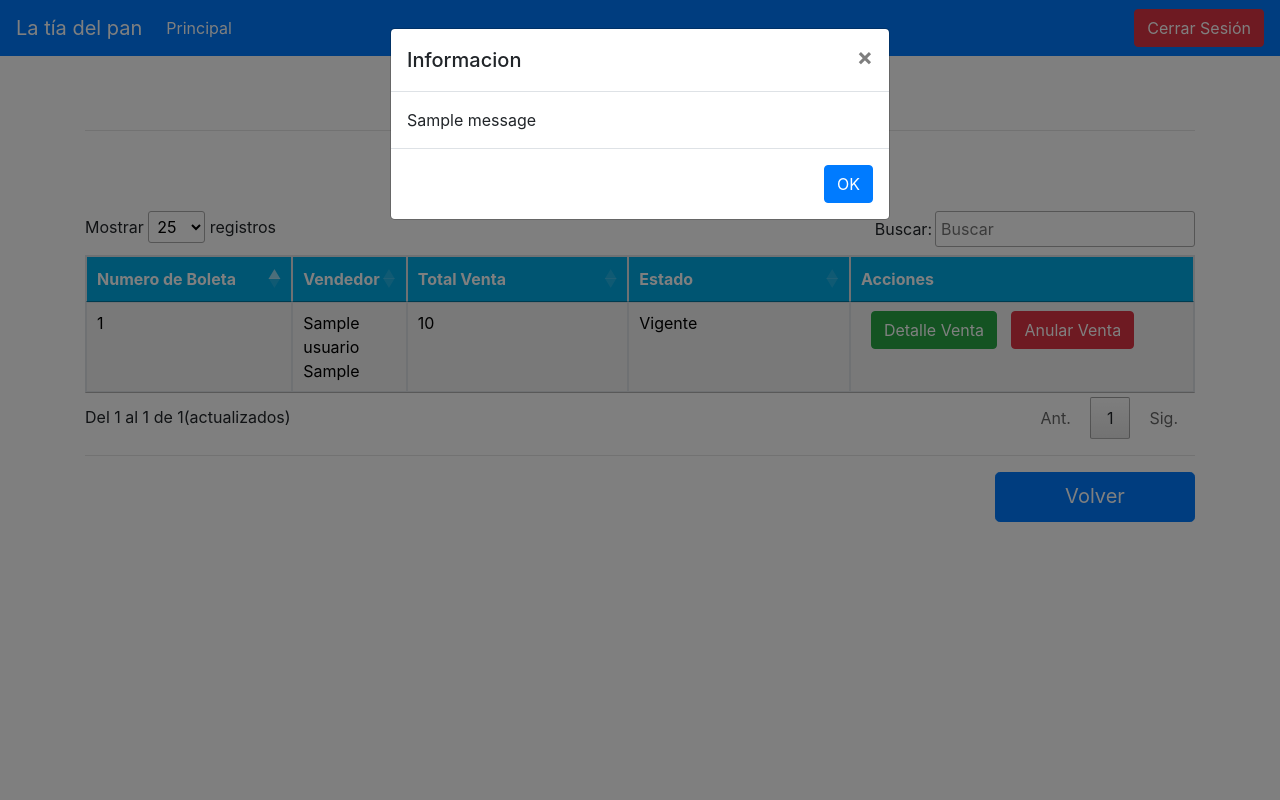
After one commit to john128762/Proyecto-Portafolio-2022, a Django app: page /anularBoleta/ in a window 1280 px wide. The commit adds this page. Run offline with Django 4.2, Linux system fonts and the light colour scheme; tables that the repository leaves empty hold one stand-in row (values such as "Sample post"); one stand-in notice (Sample message) is shown; parts of the project's set-up code (start-up, migrations or seed data) failed here and were passed over; some libraries are stand-ins or nearby versions.

Commit message:
Desarrollo anulacion de ventas - 30%

```diff
--- a/laTiaDelPan/backend/Controladores/ConvertidorTipos.py
+++ b/laTiaDelPan/backend/Controladores/ConvertidorTipos.py
@@ -35,7 +35,7 @@ class ConvertidorTipos:
 
     @staticmethod
     def ConvertirBoleta(boletaBDD: models.Boleta) -> modelsApp.Boleta:
-        boleta = modelsApp.Boleta(boletaBDD.BOL_NUMERO, boletaBDD.BOL_FECHA_VENTA, boletaBDD.BOL_SUBTOTAL, boletaBDD.BOL_IVA, boletaBDD.BOL_VIGENCIA, ConvertidorTipos.ConvertirUsuario(models.Usuario.objects.get(USU_USUARIO = boletaBDD.USU_USERNAME)))
+        boleta = modelsApp.Boleta(boletaBDD.BOL_NUMERO, boletaBDD.BOL_FECHA_VENTA, boletaBDD.BOL_SUBTOTAL, boletaBDD.BOL_IVA, boletaBDD.BOL_VIGENCIA, ConvertidorTipos.ConvertirUsuario(boletaBDD.USU_USERNAME))
         return boleta
 
     @staticmethod
--- /dev/null
+++ b/laTiaDelPan/backend/templates/anularBoleta.html
@@ -0,0 +1,178 @@
+<!DOCTYPE html>
+<html lang="en">
+<head>
+    <meta charset="UTF-8">
+    <meta http-equiv="X-UA-Compatible" content="IE=edge">
+    <meta name="viewport" content="width=device-width, initial-scale=1.0">
+    {% load static %}
+    <link rel="stylesheet" href="{% static 'css/categoria.css' %}">
+    <link rel="stylesheet" href="https://use.fontawesome.com/releases/v5.8.1/css/all.css" integrity="sha384-50oBUHEmvpQ+1lW4y57PTFmhCaXp0ML5d60M1M7uH2+nqUivzIebhndOJK28anvf" crossorigin="anonymous">
+    <link rel="stylesheet" href="https://cdn.jsdelivr.net/npm/bootstrap@4.6.1/dist/css/bootstrap.min.css">
+    <link rel="stylesheet" type="text/css" href="https://cdn.datatables.net/v/dt/dt-1.11.5/datatables.min.css"/>
+    <script src="https://cdn.jsdelivr.net/npm/jquery@3.6.0/dist/jquery.slim.min.js"></script>
+    <script src="https://cdn.jsdelivr.net/npm/popper.js@1.16.1/dist/umd/popper.min.js"></script>
+    <script src="https://cdn.jsdelivr.net/npm/bootstrap@4.6.1/dist/js/bootstrap.bundle.min.js"></script>
+    <title>Administracion de Boletas</title>
+</head>
+<body>
+    <!-- Navbar -->
+    <nav class="navbar navbar-expand-lg navbar-dark bg-primary">
+        <a class="navbar-brand" href="/principal/">La tía del pan</a>
+        <button class="navbar-toggler" type="button" data-toggle="collapse" data-target="#navbarSupportedContent" aria-controls="navbarSupportedContent" aria-expanded="false" aria-label="Toggle navigation">
+          <span class="navbar-toggler-icon"></span>
+        </button>
+        <div class="collapse navbar-collapse" id="navbarSupportedContent">
+          <ul class="navbar-nav mr-auto">
+            <li class="nav-item active">
+              <a class="nav-link" href="/principal/">Principal <span class="sr-only">(current)</span></a>
+            </li>
+          </ul>
+          <form class="form-inline my-2 my-lg-0">
+            <button class="btn btn-danger my-2 my-sm-0" type="submit">Cerrar Sesión</button>
+          </form>
+        </div>
+    </nav>
+    <div class="container">
+         <h1 style=" text-align: center; margin-top: 10px">Administracion de Boletas</h1>
+         <hr>
+    </div>
+  <!-- Modal Editar Categoria -->
+  <div class="modal fade" id="EditarCategoria" tabindex="-1" role="dialog" aria-labelledby="exampleModalLabel" aria-hidden="true">
+    <div class="modal-dialog" role="document">
+        <div class="modal-content">
+            <div class="modal-header">
+            <h5 class="modal-title" id="exampleModalLabel">Editar Categoría</h5>
+            <button type="button" class="close" data-dismiss="modal" aria-label="Close">
+                <span aria-hidden="true">&times;</span>
+            </button>
+        </div>
+        <form id="formEditCate" method="POST" action="/editCate/">
+          {% csrf_token %}
+          <div class="modal-body">
+            <input type="hidden" id="idEdit" name="idEdit" class="form-control">
+            <label>Nombre:</label>
+            <input type="text" class="form-control" pattern="^[A-zÀ-ž]+$" id="nombreCategoriaEdit" name="nombreCategoriaEdit" placeholder="Ingrese Nombre Categoría" required autofocus>
+            <label style="margin-top: 10px;">Descripción:</label>
+            <textarea class="form-control" pattern="^[A-z0-9À-ž\s]+$" id="categoriaDescripcionEdit" name="categoriaDescripcionEdit" rows="5px" placeholder="Ingrese Descripcion Categoría" required></textarea>
+            <br>
+            <input type="checkbox" id="vigenciaEdit" name="vigenciaEdit" style="height:unset; margin-right: 5px;"><label for ="vigenciaEdit">¿Se encuentra vigente?</label>
+          </div>
+          <div class="modal-footer">
+            <button type="submit" class="btn btn-primary">Guardar cambios</button>
+          </div>
+        </form>
+      </div>
+    </div>
+  </div>
+  <!-- Modal Eliminar Categoria -->
+  <div class="modal fade" id="EliminarCategoria" tabindex="-1" role="dialog" aria-labelledby="exampleModalLabel" aria-hidden="true">
+    <div class="modal-dialog" role="document">
+        <div class="modal-content">
+            <div class="modal-header">
+            <h5 class="modal-title" id="exampleModalLabel">Eliminar Categoría</h5>
+            <button type="button" class="close" data-dismiss="modal" aria-label="Close">
+                <span aria-hidden="true">&times;</span>
+            </button>
+        </div>
+        <div class="modal-body">
+            <label>¿Desea eliminar esta categoría?</label>
+        </div>
+        <div class="modal-footer">
+          <form id="formEliminarCate" method="POST" action="/eliminarCate/">
+            {% csrf_token %}
+            <button type="submit" id ="btnEliminarCategoria" name="idCategoria" class="btn btn-primary" >Eliminar Categoría</button>
+            <button type="button" class="btn btn-danger" data-dismiss="modal" aria-label="Close">Cancelar</button>
+          </form>
+        </div>
+      </div>
+    </div>
+  </div>
+  <!-- Modal Informacion -->
+  <div class="modal fade" id="infoRespuesta" tabindex="-1" role="dialog" aria-labelledby="exampleModalLabel" aria-hidden="true">
+    <div class="modal-dialog" role="document">
+        <div class="modal-content">
+            <div class="modal-header">
+            <h5 class="modal-title" id="exampleModalLabel">Informacion</h5>
+            <button type="button" class="close" data-dismiss="modal" aria-label="Close">
+                <span aria-hidden="true">&times;</span>
+            </button>
+        </div>
+          <div class="modal-body">
+            {% if messages %}
+                {% for message in messages %}
+                  {{ message }}
+                {% endfor %}
+            {% endif %}
+          </div>
+          <div class="modal-footer">
+            <button type="button" class="btn btn-primary" data-dismiss="modal">OK</button>
+          </div>
+      </div>
+    </div>
+  </div>
+  <!-- tabla Categoria -->
+  <div class="container" style="margin-top: 80px;">
+      <table class="table table-striped table-bordered table-hover" id="tablaAnularBoleta">
+          <thead style="background-color: #00aae4; color: white;">
+              <tr>
+                  <th>Numero de Boleta</th>
+                  <th>Vendedor</th>
+                  <th>Total Venta</th>
+                  <th>Estado</th>
+                  <th>Acciones</th>
+              </tr>
+          </thead>
+          <tbody style="background-color: white; color: black;">
+            {% for boleta in dataBoletaT %}
+              <tr>
+                  <td>{{boleta.Numero}}</td>
+                  <td>{{boleta.Vendedor.Nombres}} {{boleta.Vendedor.Apellidos}}</td>
+                  <td>{{boleta.Subtotal}}</td>
+                  <td>
+                      {% if boleta.Vigencia %}
+                        Vigente
+                      {% endif %}
+                      {% if not boleta.Vigencia %}
+                        No Vigente
+                      {% endif %}
+                  </td>
+                  <td>
+                    <button value="{{ categoria.Id }}" id="editCat" style='margin-left: 10px;' class='btn btn-success' data-toggle='modal' data-target='#EditarCategoria' onclick="mostrarCategoriaModal('{{ categoria.Id }}','{{categoria.Nombre}}', '{{categoria.Descripcion}}', '{{categoria.Estado}}')">Detalle Venta</button>
+                    <button value="{{ categoria.Id }}" id="eliminarCat" style='margin-left: 10px;' class='btn btn-danger' data-toggle='modal' data-target='#EliminarCategoria' onclick="modalEliminarCategoria('{{ categoria.Id }}')">Anular Venta</button>
+                  </td>
+              </tr>
+            {% endfor %}
+          </tbody>
+      </table>
+      <hr>
+      <a href="/principal/" role="button" class="btn btn-outline-primary btn-lg active" id="catVolver">Volver</a>
+  </div>
+
+    <script type="text/javascript" src="https://cdn.datatables.net/v/dt/dt-1.11.5/datatables.min.js"></script>
+    <script type="text/javascript" src="{% static 'js/anularBoleta.js' %}"></script>
+    {% if messages %}
+    <script>
+      $(document).ready(function(){
+        $("#infoRespuesta").modal('show');
+      });
+    </script>
+    {% endif %}
+    <script>
+      function mostrarCategoriaModal(id, nombre, descripcion, estado){
+        document.getElementById('nombreCategoriaEdit').value = nombre;
+        document.getElementById('categoriaDescripcionEdit').value = descripcion;
+        document.getElementById('idEdit').value = id
+        if (estado == "True"){
+          document.getElementById('vigenciaEdit').checked = true
+        }
+        else if (estado == "False") {
+          document.getElementById('vigenciaEdit').checked = false
+        }
+        //$("modal-div").modal();
+      }
+      function modalEliminarCategoria(id){
+        document.getElementById('btnEliminarCategoria').value = id
+      }
+    </script>
+</body>
+</html>
--- a/laTiaDelPan/backend/templates/venta.html
+++ b/laTiaDelPan/backend/templates/venta.html
@@ -66,9 +66,6 @@
         <input type="submit" id="btnBuscar" class="btn btn-primary" value="Buscar Producto"/>
       </form>
     </div>
-    {% if messages %}
-    Prueba
-    {% endif %}
     <!-- Tabla Venta -->
     <form id ="venta-form">
       {% csrf_token %}
--- /dev/null
+++ b/laTiaDelPan/frontend/static/js/anularBoleta.js
@@ -0,0 +1,47 @@
+$(document).ready(function() {
+  var selected = [];
+    var tabla= $('#tablaAnularBoleta').DataTable({
+        pageLength: '25',
+        destroy: true,
+        autoWidth: false,
+        columnDefs:[
+            {"targets":1,"ordenable":true,"width":'0%', "searchable": true },
+            {"targets":[2,3,4],"ordenable":true,"width":'20%', "searchable": false },
+          ],
+        select: {
+             style:    'os',
+             selector: 'td:first-child'
+         },
+         order: [[ 0, 'asc' ]],
+
+         "columns":[
+          {"data":"numBoleta"},
+          {"data":"vendedor"},
+          {"data":"total"},
+          {"data":"estado"},
+        ],
+
+        language : {
+           paginate: {
+                 first: " |< ",
+                 previous: "Ant.",
+                 next: "Sig.",
+                 last: " >| "
+             },
+          emptyTable:          "No hay datos disponibles en la tabla.",
+          info:               "Del _START_ al _END_ de _TOTAL_",
+          infoEmpty:       "Mostrando 0 registros de un total de 0.",
+          infoFiltered:        "(filtrados de un total de MAX registros)",
+          infoPostFix:         "(actualizados)",
+          lengthMenu:          "Mostrar _MENU_ registros",
+          loadingRecords:       "Cargando...",
+          searchPlaceholder:    "Buscar ",
+          zeroRecords:         "No se han encontrado coincidencias.",
+          search:             "Buscar:" ,
+          processing: "Procesando la información",
+          select: {
+          rows: "%d Registros Seleccionados"
+             }
+        },
+     } );
+} );
--- a/laTiaDelPan/frontend/templates/paginaPrincipal.html
+++ b/laTiaDelPan/frontend/templates/paginaPrincipal.html
@@ -39,8 +39,10 @@
         <a href="/producto/" role="button" class="btn btn-outline-primary btn-rounded btn-lg active" id="agProducto">Agregar Producto</a>
         <a href="/usuario/" role="button" class="btn btn-outline-primary btn-rounded btn-lg active" id="agUsuario">Agregar Usuario</a>
         <a href="/facturaProveedor/" role="button" class="btn btn-outline-primary btn-rounded btn-lg active" id="facProv">Factura Proveedor</a>
-        <a href="/venta/" role="button" class="btn btn-outline-primary btn-rounded btn-lg active" id="venta">Ventas</a>
+        <a href="/venta/" role="button" class="btn btn-outline-primary btn-rounded btn-lg active" id="venta">Realizar Venta</a>
+        <a href="/anularBoleta/" role="button" class="btn btn-outline-primary btn-rounded btn-lg active" id="analisis">Anular Boletas</a>
         <a href="/analisis/" role="button" class="btn btn-outline-primary btn-rounded btn-lg active" id="analisis">Tabla Ventas</a>
+
       </div>
     </div>
 
--- a/laTiaDelPan/laTiaDelPan/urls.py
+++ b/laTiaDelPan/laTiaDelPan/urls.py
@@ -23,6 +23,8 @@ from backend.Vistas import VistaUsuario
 from backend.Vistas import VistasProducto
 from backend.Vistas import VistaVenta
 from backend.Vistas import VistaFacturaProv
+from backend.Vistas import VistaAnularBoleta
+
 
 urlpatterns = [
     path('admin/', admin.site.urls),
@@ -52,8 +54,8 @@ urlpatterns = [
     path('facturaProveedor/obtenerProducto', VistaFacturaProv.postProducto, name="post_productos"),
     path('realizarFactura/',VistaFacturaProv.realizarFactura, name="post_factura"),
 
-
     path('venta/', VistaVenta.venta),
     path('venta/obtenerProducto', VistaVenta.postProducto, name="post_producto"),
-    path('realizarVenta/', VistaVenta.realizarVenta, name="post_venta")
+    path('realizarVenta/', VistaVenta.realizarVenta, name="post_venta"),
+    path('anularBoleta/', VistaAnularBoleta.anular)
 ]
```
Also changed, not shown: laTiaDelPan/backend/Vistas/VistaAnularBoleta.py (added, +75 -0 lines), laTiaDelPan/backend/models.py (+7 -7 lines), laTiaDelPan/backend/migrations/0003_fact_proveedor_fac_vigencia_and_more.py (added).
